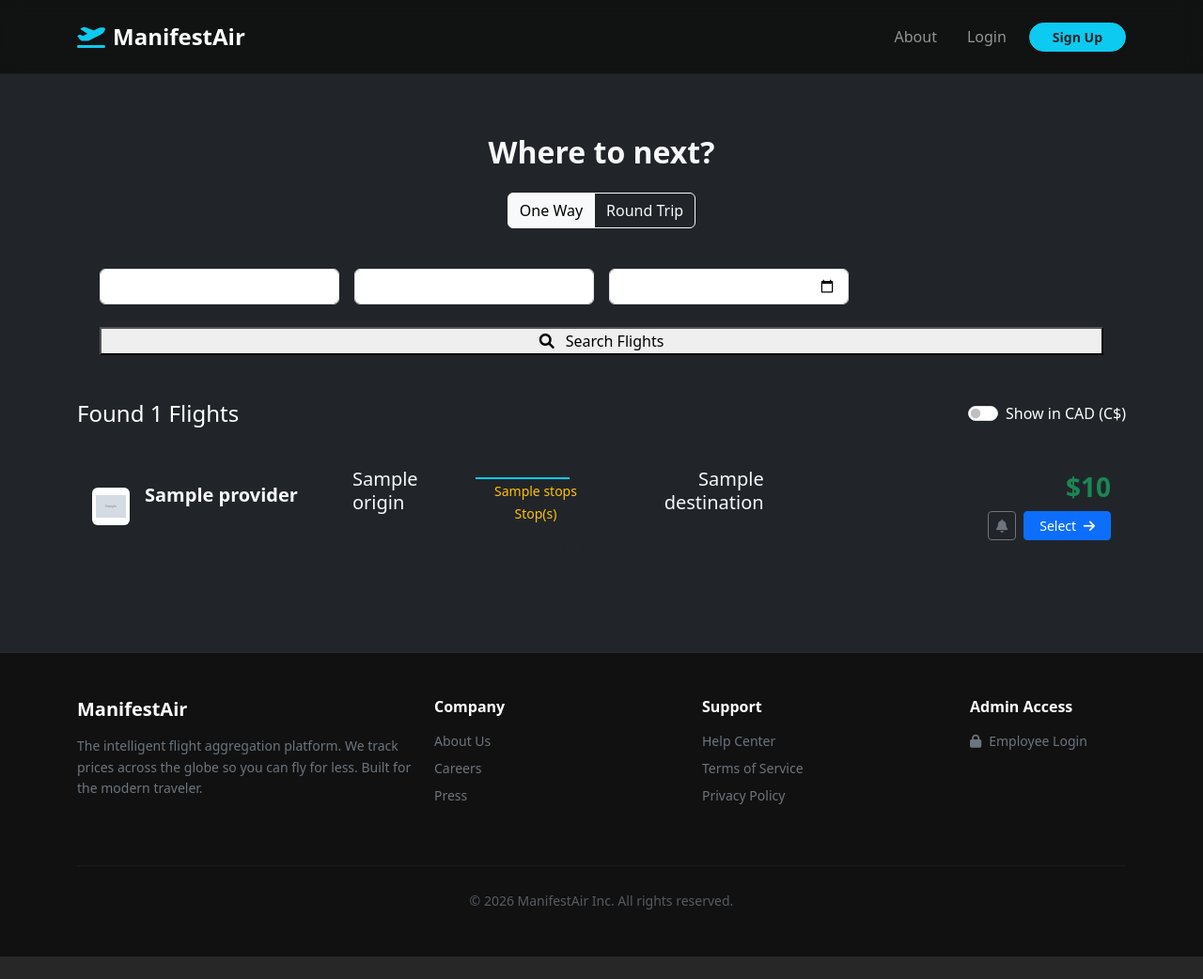
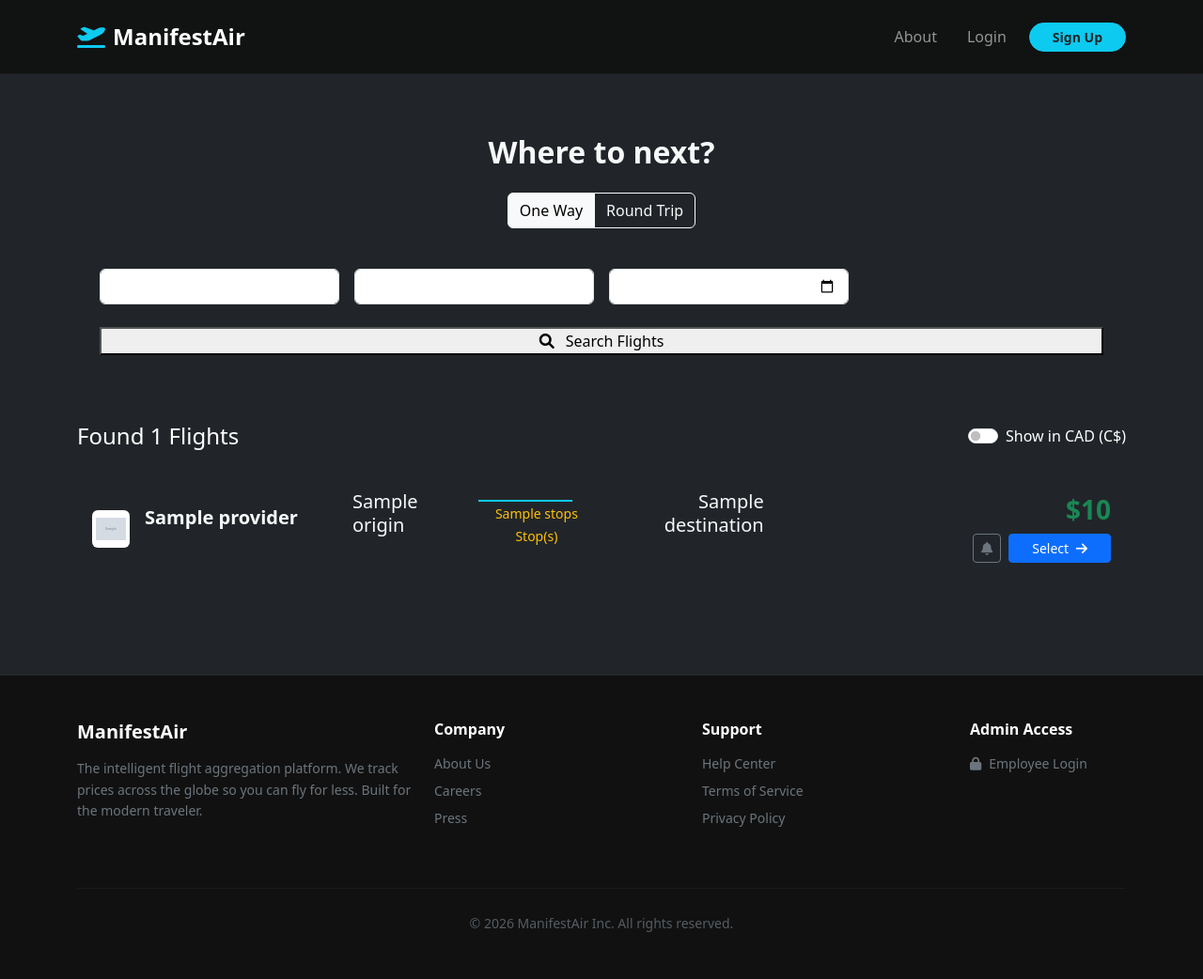
Before and after one commit to Meet1713/ManifestAir, a Flask app: template app/templates/traveler/search.html in a window 1280 px wide. Shown: the whole page at 94% size. Before the commit the page ends 1018 px from the top, so only its background shows below. Run offline with Flask 3, Linux system fonts and the light colour scheme; the template is opened without the code that fills it: most values are stand-ins (such as "Sample title", 1, 10 or a date in 2020); grey boxes marked "Sample" are stand-in pictures.

Commit message:
Fixing bugs in seach.html

```diff
--- a/app/templates/traveler/search.html
+++ b/app/templates/traveler/search.html
@@ -3,7 +3,7 @@
 {% block content %}
 <div class="container py-4">
 
-    <div class="neo-card p-4 mb-4">
+    <div class="neo-card p-4 mb-5">
         <h2 class="fw-bold mb-4 text-center">Where to next?</h2>
 
         <form method="post" action="{{ url_for('traveler.search') }}">
@@ -79,7 +79,7 @@
                         <div class="text-start">
                             <span class="h5 mb-0">{{ origin }}</span>
                         </div>
-                        <div class="px-2 text-center">
+                        <div class="px-3 text-center">
                             <small class="text-muted d-block">{{ flight.duration }}</small>
                             <div class="progress" style="height: 2px; width: 100px;">
                                 <div class="progress-bar bg-info" role="progressbar" style="width: 100%"></div>
@@ -112,7 +112,7 @@
                             </button>
                         </form>
 
-                        <a href="{{ flight.deep_link }}" target="_blank" class="btn btn-primary btn-sm px-3">
+                        <a href="{{ flight.deep_link }}" target="_blank" class="btn btn-primary btn-sm px-4">
                             Select <i class="fas fa-arrow-right ms-1"></i>
                         </a>
                     </div>
```
